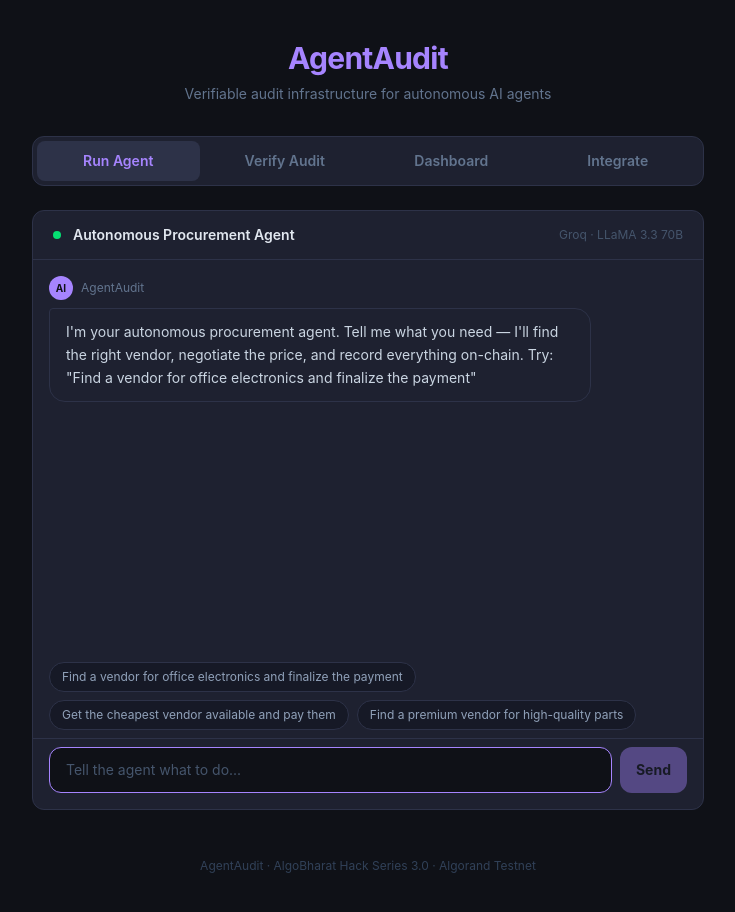
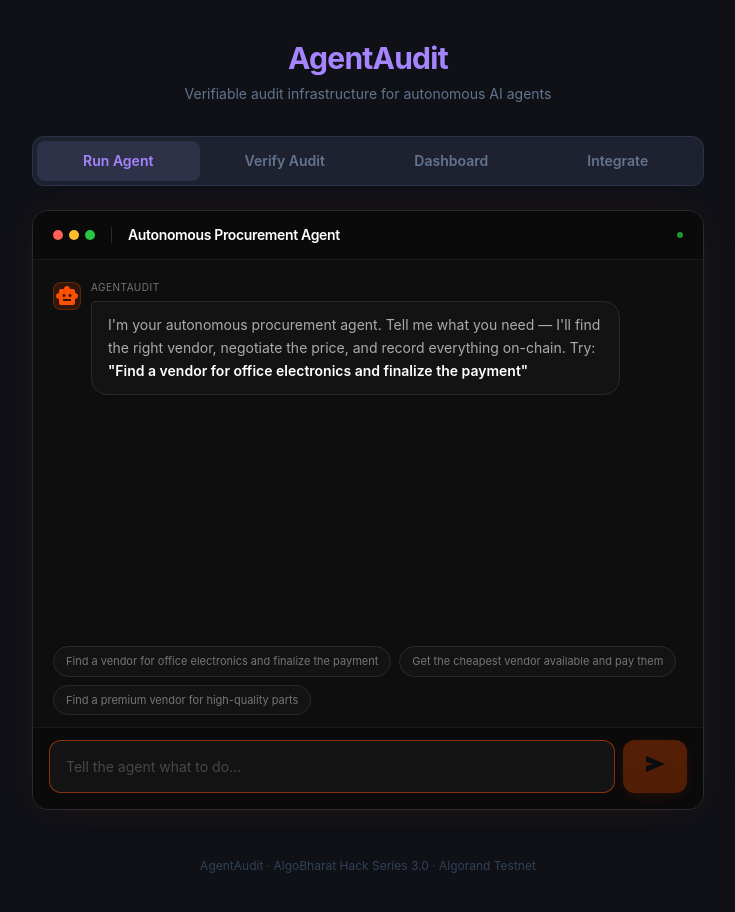
Before and after one commit to OmBhandwaldar/agent-audit, a React (Vite) app in the folder frontend/: page / in a window 1280 px wide. Shown: the whole page, without its empty margins (272-1007 px from the left). Built offline with nearby package versions, Linux system fonts and the light colour scheme.

Commit message:
Modified the agent

```diff
--- a/frontend/src/components/ChatAgent.jsx
+++ b/frontend/src/components/ChatAgent.jsx
@@ -1,15 +1,13 @@
 /**
- * ChatAgent — Tab 1 (Run Agent) replacement.
- *
- * Replaces the structured form with a chat interface.
- * User types a natural language task. The autonomous agent picks
- * a vendor and price, runs the full audit pipeline, and replies in chat.
+ * ChatAgent — Tab 1 (Run Agent).
+ * Restyled to match LandingPage design system:
+ * #0e0e0e bg · #ff4f00 primary · Space Grotesk headlines · Inter body.
  */
 
 import { useState, useEffect, useRef } from "react"
 
 const IPFS_GATEWAY = "https://gateway.pinata.cloud/ipfs"
-const TX_EXPLORER = "https://testnet.explorer.perawallet.app/tx"
+const TX_EXPLORER  = "https://testnet.explorer.perawallet.app/tx"
 
 const EXAMPLE_PROMPTS = [
   "Find a vendor for office electronics and finalize the payment",
@@ -19,63 +17,66 @@
 
 function truncate(str, max = 20) {
   if (!str || str.length <= max) return str
-  return str.slice(0, max) + "..."
+  return str.slice(0, max) + "…"
 }
 
+/* ─── Audit summary card ─────────────────────────────────────────────────── */
+
 function AuditSummary({ audit }) {
-  const isApproved = audit.decision === "approved"
+  const approved = audit.decision === "approved"
   return (
-    <div className={`mt-3 rounded-lg border p-3 flex flex-col gap-2 text-xs
-      ${isApproved ? "bg-green-950 border-green-800" : "bg-red-950 border-red-900"}`}>
-      <div className="flex items-center gap-2">
-        <span className={`font-bold text-sm ${isApproved ? "text-green-400" : "text-red-400"}`}>
-          {isApproved ? "✅ Approved" : "❌ Rejected"}
+    <div className="mt-3 rounded-xl border border-[#2a2a2a] bg-[#0e0e0e] p-4 flex flex-col gap-3">
+
+      {/* Decision badge */}
+      <div className="flex items-center gap-2.5">
+        <span className={`inline-flex items-center gap-1.5 px-2.5 py-0.5 rounded-full text-[11px] font-semibold font-label border
+          ${approved
+            ? "bg-[#26fedc]/8 text-[#26fedc] border-[#26fedc]/20"
+            : "bg-[#ff4f00]/8 text-[#ff4f00]  border-[#ff4f00]/20"
+          }`}>
+          <span className="material-symbols-outlined text-[10px]"
+            style={{ fontVariationSettings: "'FILL' 1" }}>
+            {approved ? "check_circle" : "cancel"}
+          </span>
+          {approved ? "Approved" : "Rejected"}
         </span>
-        <span className="text-slate-500">·</span>
-        <span className="text-slate-400 font-mono">{audit.policy_result}</span>
+        <span className="font-mono text-[10px] text-[#484847]">{audit.policy_result}</span>
       </div>
-      <div className="flex flex-col gap-1 text-slate-400">
-        <div className="flex gap-2">
-          <span className="text-slate-500 w-20 shrink-0">IPFS</span>
-          <a
-            href={`${IPFS_GATEWAY}/${audit.ipfs_cid}`}
-            target="_blank"
-            rel="noreferrer"
-            className="text-violet-400 hover:underline font-mono"
-          >
-            {truncate(audit.ipfs_cid)}
-          </a>
-        </div>
-        <div className="flex gap-2">
-          <span className="text-slate-500 w-20 shrink-0">Algorand</span>
-          <a
-            href={`${TX_EXPLORER}/${audit.algorand_tx_id}`}
-            target="_blank"
-            rel="noreferrer"
-            className="text-violet-400 hover:underline font-mono"
-          >
-            {truncate(audit.algorand_tx_id)}
-          </a>
-        </div>
-        <div className="flex gap-2">
-          <span className="text-slate-500 w-20 shrink-0">Action ID</span>
-          <span className="font-mono text-slate-300">{audit.action_id}</span>
-        </div>
-        <div className="flex gap-2">
-          <span className="text-slate-500 w-20 shrink-0">ASA Minted</span>
-          <span className={audit.asa_minted ? "text-green-400" : "text-slate-500"}>
-            {audit.asa_minted ? "1 AACR minted" : "Not minted"}
-          </span>
-        </div>
+
+      {/* Links grid */}
+      <div className="grid grid-cols-[72px_1fr] gap-x-3 gap-y-1.5 text-[11px]">
+        <span className="text-[#767575] font-label uppercase tracking-wider self-center">IPFS</span>
+        <a href={`${IPFS_GATEWAY}/${audit.ipfs_cid}`} target="_blank" rel="noreferrer"
+          className="font-mono text-[#ff4f00]/70 hover:text-[#ff4f00] transition-colors truncate">
+          {truncate(audit.ipfs_cid, 24)}
+        </a>
+
+        <span className="text-[#767575] font-label uppercase tracking-wider self-center">Algorand</span>
+        <a href={`${TX_EXPLORER}/${audit.algorand_tx_id}`} target="_blank" rel="noreferrer"
+          className="font-mono text-[#ff4f00]/70 hover:text-[#ff4f00] transition-colors truncate">
+          {truncate(audit.algorand_tx_id, 24)}
+        </a>
+
+        <span className="text-[#767575] font-label uppercase tracking-wider self-center">Action ID</span>
+        <span className="font-mono text-[#adaaaa] truncate">{audit.action_id}</span>
+
+        <span className="text-[#767575] font-label uppercase tracking-wider self-center">Receipt</span>
+        <span className={`font-label font-medium ${audit.asa_minted ? "text-[#26fedc]" : "text-[#484847]"}`}>
+          {audit.asa_minted ? "1 AACR minted" : "Not minted"}
+        </span>
       </div>
     </div>
   )
 }
 
+/* ─── Message bubbles ────────────────────────────────────────────────────── */
+
 function UserBubble({ text }) {
   return (
     <div className="flex justify-end">
-      <div className="bg-violet-400 text-[#0f1117] rounded-2xl rounded-tr-sm px-4 py-2.5 max-w-[80%] text-sm font-medium">
+      <div className="bg-[#ff4f00] text-white rounded-2xl rounded-tr-sm px-4 py-2.5
+        max-w-[78%] text-sm font-label font-medium leading-relaxed
+        shadow-[0_4px_20px_-6px_rgba(255,79,0,0.45)]">
         {text}
       </div>
     </div>
@@ -83,58 +84,73 @@
 }
 
 function AgentBubble({ text, auditResult, loading }) {
-  // Render **bold** markdown in agent reply
   const renderText = (raw) => {
     const parts = raw.split(/(\*\*[^*]+\*\*)/)
     return parts.map((part, i) =>
       part.startsWith("**") && part.endsWith("**")
-        ? <strong key={i} className="text-slate-100">{part.slice(2, -2)}</strong>
+        ? <strong key={i} className="text-white font-semibold">{part.slice(2, -2)}</strong>
         : <span key={i}>{part}</span>
     )
   }
 
   return (
-    <div className="flex justify-start">
-      <div className="flex flex-col gap-1 max-w-[85%]">
-        <div className="flex items-center gap-2 mb-1">
-          <div className="w-6 h-6 rounded-full bg-violet-400 flex items-center justify-center text-[10px] font-bold text-[#0f1117]">
-            AI
-          </div>
-          <span className="text-xs text-slate-500">AgentAudit</span>
-        </div>
-        <div className="bg-[#1e2130] border border-[#2d3248] rounded-2xl rounded-tl-sm px-4 py-3 text-sm text-slate-300 leading-relaxed">
+    <div className="flex justify-start gap-2.5">
+
+      {/* Avatar */}
+      <div className="w-7 h-7 rounded-lg bg-[#ff4f00]/15 border border-[#ff4f00]/25
+        flex items-center justify-center shrink-0 mt-0.5">
+        <span className="material-symbols-outlined text-[13px] text-[#ff4f00]"
+          style={{ fontVariationSettings: "'FILL' 1" }}>
+          smart_toy
+        </span>
+      </div>
+
+      <div className="flex flex-col gap-1 max-w-[84%]">
+        <span className="text-[10px] text-[#767575] font-label uppercase tracking-wider mb-0.5">
+          AgentAudit
+        </span>
+
+        <div className="bg-[#131313] border border-[#2a2a2a] rounded-2xl rounded-tl-sm
+          px-4 py-3 text-sm text-[#adaaaa] leading-relaxed font-body">
           {loading ? (
-            <div className="flex items-center gap-3">
+            <div className="flex items-center gap-3 py-0.5">
               <div className="flex gap-1">
-                <span className="w-1.5 h-1.5 bg-violet-400 rounded-full animate-bounce [animation-delay:0ms]" />
-                <span className="w-1.5 h-1.5 bg-violet-400 rounded-full animate-bounce [animation-delay:150ms]" />
-                <span className="w-1.5 h-1.5 bg-violet-400 rounded-full animate-bounce [animation-delay:300ms]" />
+                {[0, 150, 300].map(delay => (
+                  <span key={delay}
+                    className="w-1.5 h-1.5 bg-[#ff4f00] rounded-full animate-bounce"
+                    style={{ animationDelay: `${delay}ms` }}
+                  />
+                ))}
               </div>
-              <span className="text-slate-500 text-xs">Searching vendors and processing...</span>
+              <span className="text-[#767575] text-xs">Searching vendors and processing…</span>
             </div>
           ) : (
             renderText(text)
           )}
         </div>
+
         {auditResult && <AuditSummary audit={auditResult} />}
       </div>
+
     </div>
   )
 }
+
+/* ─── Main component ─────────────────────────────────────────────────────── */
 
 function ChatAgent({ apiBase }) {
   const [messages, setMessages] = useState([
     {
       id: "welcome",
       role: "agent",
-      text: "I'm your autonomous procurement agent. Tell me what you need — I'll find the right vendor, negotiate the price, and record everything on-chain.\n\nTry: \"Find a vendor for office electronics and finalize the payment\"",
+      text: "I'm your autonomous procurement agent. Tell me what you need — I'll find the right vendor, negotiate the price, and record everything on-chain.\n\nTry: **\"Find a vendor for office electronics and finalize the payment\"**",
       auditResult: null,
     },
   ])
-  const [input, setInput] = useState("")
+  const [input,   setInput]   = useState("")
   const [loading, setLoading] = useState(false)
   const bottomRef = useRef(null)
-  const inputRef = useRef(null)
+  const inputRef  = useRef(null)
 
   useEffect(() => {
     bottomRef.current?.scrollIntoView({ behavior: "smooth" })
@@ -154,12 +170,10 @@
         headers: { "Content-Type": "application/json" },
         body: JSON.stringify({ message: userText, agent_type_id: "payment_approval" }),
       })
-
       if (!response.ok) {
         const err = await response.json()
         throw new Error(err.detail || "Request failed")
       }
-
       const data = await response.json()
       setMessages(prev => [...prev, {
         id: Date.now() + 1,
@@ -187,35 +201,56 @@
     }
   }
 
+  const hasUserMessages = messages.some(m => m.role === "user")
+
   return (
-    <div className="flex flex-col bg-[#1e2130] border border-[#2d3248] rounded-xl overflow-hidden" style={{ height: "600px" }}>
+    <div className="flex flex-col rounded-2xl overflow-hidden border border-[#2a2a2a] bg-[#0e0e0e]
+      shadow-[0_0_40px_-10px_rgba(255,79,0,0.12)]"
+      style={{ height: "600px" }}>
 
-      {/* Header */}
-      <div className="px-5 py-3.5 border-b border-[#2d3248] flex items-center gap-3">
-        <div className="w-2 h-2 rounded-full bg-green-400" />
-        <span className="text-sm font-semibold text-slate-200">Autonomous Procurement Agent</span>
-        <span className="ml-auto text-xs text-slate-600">Groq · LLaMA 3.3 70B</span>
+      {/* ── Header ── */}
+      <div className="px-5 py-3.5 bg-[#0a0a0a] border-b border-[#1a1919] flex items-center gap-3 shrink-0">
+        {/* Traffic lights */}
+        <div className="flex items-center gap-1.5">
+          <div className="w-2.5 h-2.5 rounded-full bg-[#ff5f57]" />
+          <div className="w-2.5 h-2.5 rounded-full bg-[#febc2e]" />
+          <div className="w-2.5 h-2.5 rounded-full bg-[#28c840]" />
+        </div>
+
+        <div className="w-px h-4 bg-[#2a2a2a] mx-1" />
+
+        <span className="text-sm font-semibold text-white headline tracking-tight">
+          Autonomous Procurement Agent
+        </span>
+
+        <div className="ml-auto flex items-center gap-2">
+          <span className="w-1.5 h-1.5 rounded-full bg-[#28c840] animate-pulse" />
+          {/* <span className="text-[10px] text-[#767575] font-mono">Groq · LLaMA 3.3 70B</span> */}
+        </div>
       </div>
 
-      {/* Message list */}
-      <div className="flex-1 overflow-y-auto px-4 py-4 flex flex-col gap-4">
+      {/* ── Messages ── */}
+      <div className="flex-1 overflow-y-auto px-5 py-5 flex flex-col gap-5">
         {messages.map(msg =>
           msg.role === "user"
-            ? <UserBubble key={msg.id} text={msg.text} />
-            : <AgentBubble key={msg.id} text={msg.text} auditResult={msg.auditResult} />
+            ? <UserBubble    key={msg.id} text={msg.text} />
+            : <AgentBubble   key={msg.id} text={msg.text} auditResult={msg.auditResult} />
         )}
         {loading && <AgentBubble loading text="" />}
         <div ref={bottomRef} />
       </div>
 
-      {/* Example prompts — shown only when no user messages yet */}
-      {messages.filter(m => m.role === "user").length === 0 && (
-        <div className="px-4 pb-2 flex flex-wrap gap-2">
+      {/* ── Example prompts ── */}
+      {!hasUserMessages && (
+        <div className="px-5 pb-3 flex flex-wrap gap-2 shrink-0">
           {EXAMPLE_PROMPTS.map(p => (
             <button
               key={p}
               onClick={() => sendMessage(p)}
-              className="text-xs bg-[#161926] border border-[#2d3248] text-slate-400 rounded-full px-3 py-1.5 hover:border-violet-400 hover:text-violet-400 transition-colors cursor-pointer"
+              className="text-[11px] font-label bg-[#131313] border border-[#2a2a2a]
+                text-[#767575] rounded-full px-3 py-1.5
+                hover:border-[#ff4f00]/40 hover:text-[#ff4f00]
+                transition-all duration-150 cursor-pointer"
             >
               {p}
             </button>
@@ -223,13 +258,17 @@
         </div>
       )}
 
-      {/* Input bar */}
-      <div className="px-4 pb-4 pt-2 border-t border-[#2d3248] flex gap-2">
+      {/* ── Input bar ── */}
+      <div className="px-4 pb-4 pt-3 border-t border-[#1a1919] flex gap-2 shrink-0 bg-[#0a0a0a]">
         <input
           ref={inputRef}
           type="text"
-          className="flex-1 bg-[#0f1117] border border-[#2d3248] rounded-xl px-4 py-3 text-sm text-slate-200 outline-none focus:border-violet-400 transition-colors placeholder:text-slate-600"
-          placeholder="Tell the agent what to do..."
+          className="flex-1 bg-[#131313] border border-[#2a2a2a] rounded-xl px-4 py-3
+            text-sm text-white font-body outline-none
+            focus:border-[#ff4f00]/50 transition-colors duration-150
+            placeholder:text-[#484847]
+            disabled:opacity-50"
+          placeholder="Tell the agent what to do…"
           value={input}
           onChange={e => setInput(e.target.value)}
           onKeyDown={handleKeyDown}
@@ -239,9 +278,14 @@
         <button
           onClick={() => sendMessage(input)}
           disabled={loading || !input.trim()}
-          className="bg-violet-400 text-[#0f1117] rounded-xl px-4 py-3 font-bold text-sm hover:bg-violet-300 transition-colors cursor-pointer disabled:opacity-40 disabled:cursor-not-allowed"
+          className="bg-[#ff4f00] text-white rounded-xl px-5 py-3 font-bold text-sm headline
+            hover:scale-95 active:opacity-80 transition-all duration-150 cursor-pointer
+            disabled:opacity-30 disabled:cursor-not-allowed disabled:scale-100
+            shadow-[0_4px_16px_-4px_rgba(255,79,0,0.5)]"
         >
-          Send
+          <span className="material-symbols-outlined text-base" style={{ fontVariationSettings: "'FILL' 1" }}>
+            send
+          </span>
         </button>
       </div>
 
```
